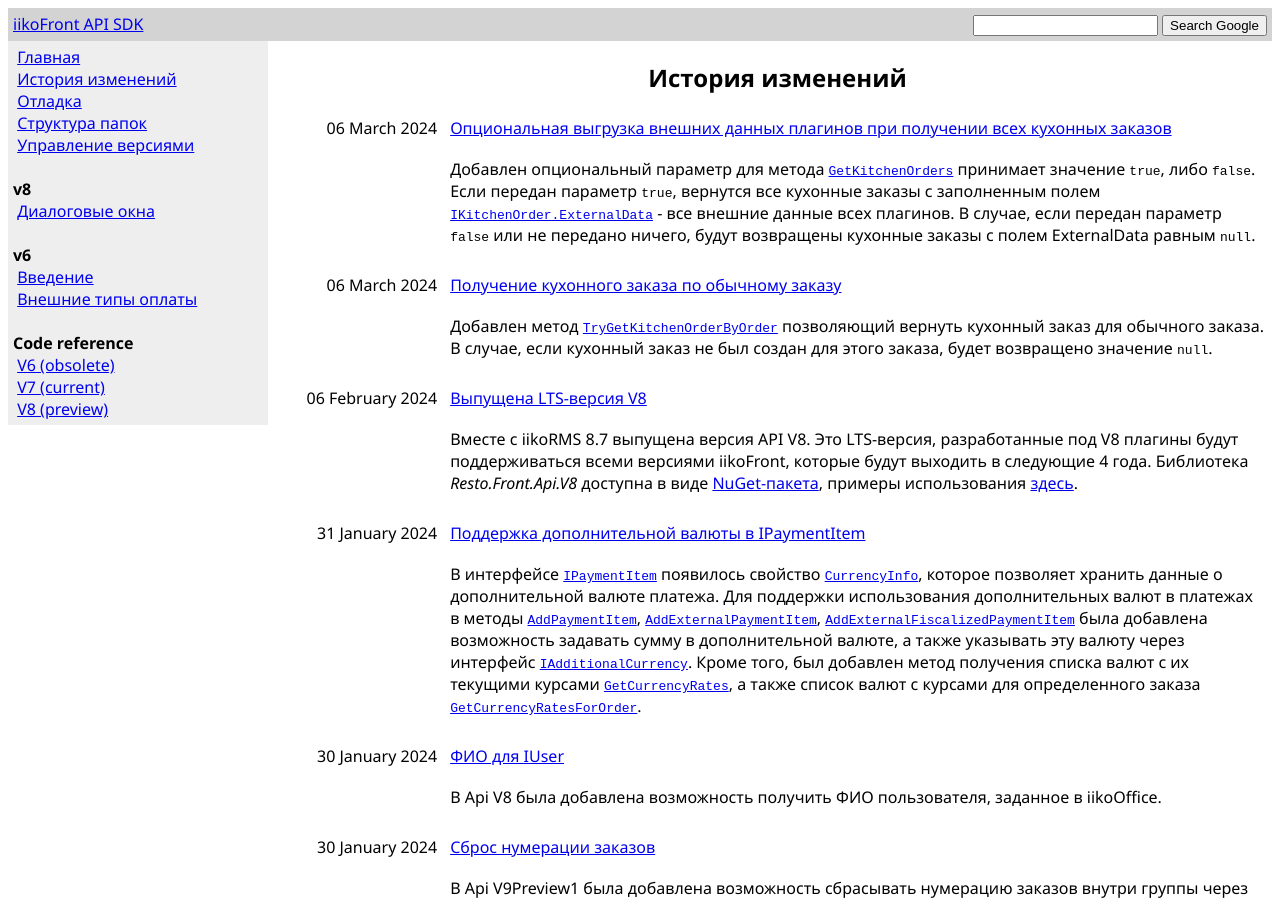
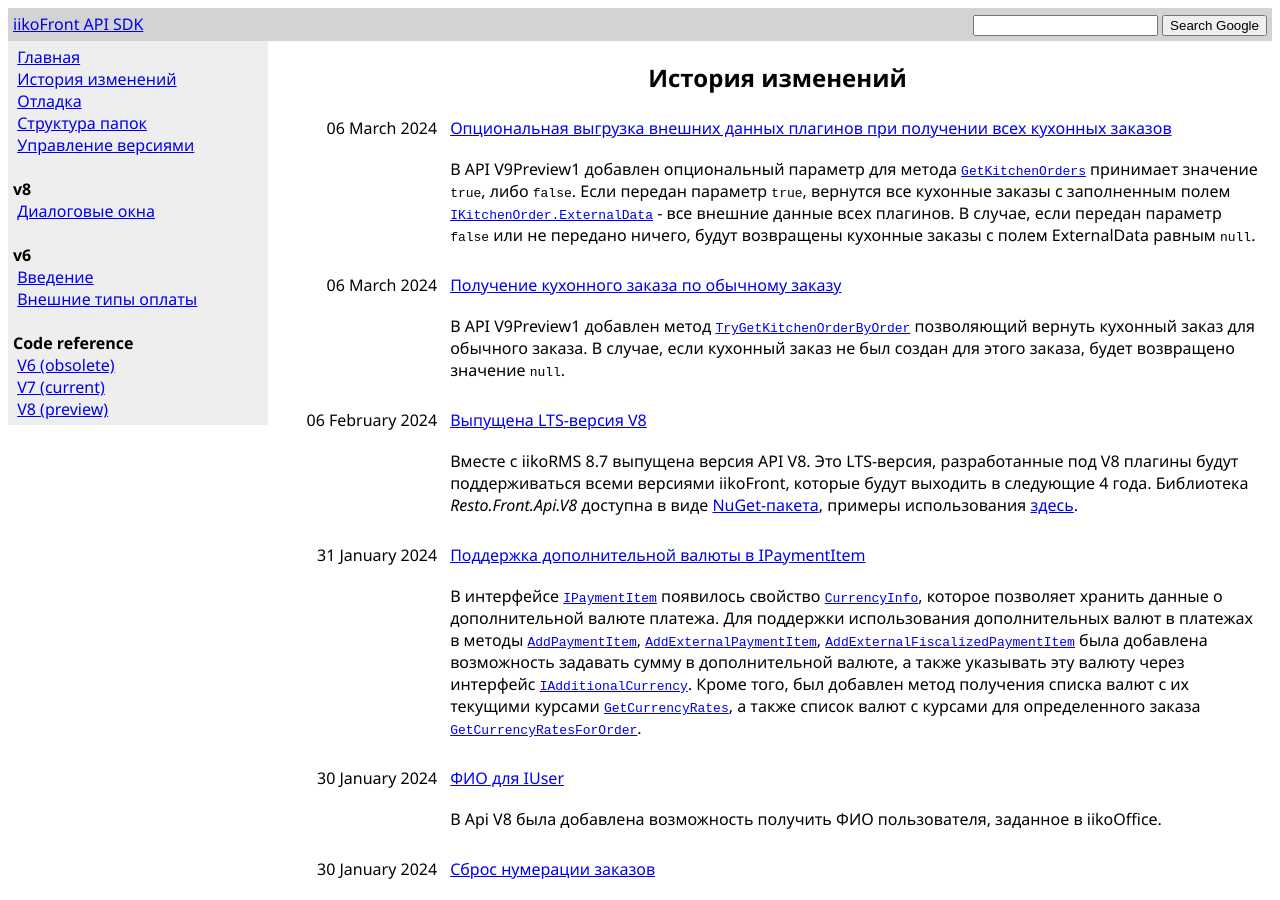
Before and after one commit to iiko/front.api.doc, a Jekyll site: the page built from changelog.md, in a window 1280 px wide and 900 px high. Built offline with Jekyll 4.4.1, drawn with Linux system fonts in a browser that asks for light colours.

Commit message:
RMS-55974 + RMS-55972

```diff
--- a/_posts/2024-03-06-get-kitchen-order-by-order.md
+++ b/_posts/2024-03-06-get-kitchen-order-by-order.md
@@ -3,4 +3,4 @@ title: Получение кухонного заказа по обычному
 layout: default
 ---
 
-Добавлен метод [`TryGetKitchenOrderByOrder`](https://iiko.github.io/front.api.sdk/v9/html/M_Resto_Front_Api_IOperationService_TryGetKitchenOrderByOrder.htm) позволяющий вернуть кухонный заказ для обычного заказа. В случае, если кухонный заказ не был создан для этого заказа, будет возвращено значение `null`.
+В API V9Preview1 добавлен метод [`TryGetKitchenOrderByOrder`](https://iiko.github.io/front.api.sdk/v9/html/M_Resto_Front_Api_IOperationService_TryGetKitchenOrderByOrder.htm) позволяющий вернуть кухонный заказ для обычного заказа. В случае, если кухонный заказ не был создан для этого заказа, будет возвращено значение `null`.
--- a/_posts/2024-03-06-get-kitchen-orders-param.md
+++ b/_posts/2024-03-06-get-kitchen-orders-param.md
@@ -3,5 +3,5 @@ title: Опциональная выгрузка внешних данных п
 layout: default
 ---
 
-Добавлен опциональный параметр для метода [`GetKitchenOrders`](https://iiko.github.io/front.api.sdk/v9/html/M_Resto_Front_Api_IOperationService_GetKitchenOrders.htm) принимает значение `true`, либо `false`.
+В API V9Preview1 добавлен опциональный параметр для метода [`GetKitchenOrders`](https://iiko.github.io/front.api.sdk/v9/html/M_Resto_Front_Api_IOperationService_GetKitchenOrders.htm) принимает значение `true`, либо `false`.
 Если передан параметр `true`, вернутся все кухонные заказы с заполненным полем [`IKitchenOrder.ExternalData`](https://iiko.github.io/front.api.sdk/v9/html/P_Resto_Front_Api_Data_Kitchen_IKitchenOrder_ExternalData.htm) - все внешние данные всех плагинов. В случае, если передан параметр `false` или не передано ничего, будут возвращены кухонные заказы с полем ExternalData равным `null`.
```
